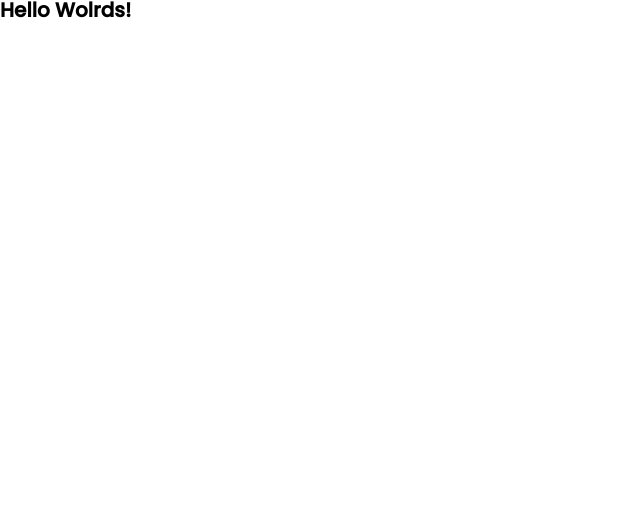
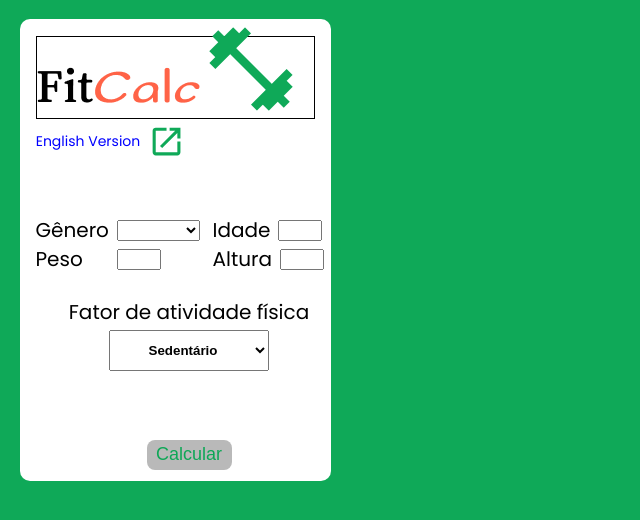
Before and after one commit to Odisseu93/fitcalc-extension, a React app: page / in a window 1280 px wide. Shown: the top 520 px of the page, without its empty margins (0-640 px from the left). Built offline with nearby package versions, Linux system fonts and the light colour scheme.

Commit message:
feat: add App component

```diff
--- a/src/App.tsx
+++ b/src/App.tsx
@@ -1,9 +1,53 @@
 import React from "react";
+import './app-styles.scss'
+const logo = require('./../assets/images/logo.png');
+const externalLink = require('./../assets/images/icon-external-link.svg');
 
 const App: React.FC = () => {
     return (
         <div className="app">
-            <h1>Hello Wolrds!</h1>
+            <header className="header"><img src={logo} alt="logo" /></header>
+            <button type="button" className="btn-language" id='btnLanguage'>
+                <span className="btn-language__span">English Version</span>
+                <img className="btn-language__img" src={externalLink} alt="external link icon" />
+                </button>
+            <form className="form" action="">
+                <fieldset>
+                    <div className="form__group">
+                        <label className="form__lbl" htmlFor="gender">Gênero</label>
+                        <select className="form__gender-select" name="gender" id="gender">
+                            <option className="form__gender-select__opt" value=""></option>
+                            <option className="form__gender-select__opt" value="male">Masculino</option>
+                            <option className="form__gender-select__opt" value="female">Feminino</option>
+                        </select>
+                    </div>
+                    <div className="form__group">
+                        <label className="form__lbl" htmlFor="age">Idade</label>
+                        <input type="number" step={0.01} name="age" id="age" />
+                    </div>
+                    <div className="form__group">
+                        <label className="form__lbl" htmlFor="weight">Peso</label>
+                        <input type="number" step={0.01} name="weight" id="weight" />
+                    </div>
+                    <div className="form__group">
+                        <label className="form__lbl" htmlFor="height">Altura</label>
+                        <input type="number" step={0.01} name="height" id="height" />
+                    </div>
+                </fieldset>
+                <fieldset>
+                    <div className="group__group">
+                        <label htmlFor="physicalActivity">Fator de atividade física</label>
+                        <select className="form__physical-activity-select" name="physicalActivity" id="physicalActivity">
+                            <option className="form__physical-activity-select__opt" value="Sedentary">Sedentário</option>
+                            <option className="form__physical-activity-select__opt" value="little_active">Pouco ativo</option>
+                            <option className="form__physical-activity-select__opt" value="moderately_active">Moderadamente ativo</option>
+                            <option className="form__physical-activity-select__opt" value="very_active">Muito ativo</option>
+                            <option className="form__physical-activity-select__opt" value="extremely_active">Extremamente ativo</option>
+                        </select>
+                    </div>
+                </fieldset>
+                <button className="form__submit">Calcular</button>
+            </form>
         </div>
     )
 };
--- /dev/null
+++ b/src/app-styles.scss
@@ -0,0 +1,141 @@
+@import './styles/variables';
+
+.app {
+    background: #FFF;
+    width: 311px;
+    height: 462.07px;
+    border-radius: 10px;
+    font-size: $poppins-df;
+
+    & button, select {
+        cursor: pointer;
+    }
+
+
+    & .btn-language {
+        display: grid;
+        width: 250px;
+        border: none;
+        grid-template-columns: 1fr 1fr;
+        align-items: center;
+        margin-left: 3px;
+        background: transparent;
+        // background: red;
+        &__span {
+            color: blue;
+            font-size: $poppins-sm;
+        }
+    }
+
+    & .header {
+        margin-left: 16px;
+    }
+
+    & .form {
+        display: flex;
+        flex-flow: column wrap;
+        align-items: center;
+
+        // background: #FFF;
+        & fieldset:nth-child(1) {
+            display: grid;
+            gap: 8px;
+            grid-template-columns: 1fr 1fr;
+            margin-top: 42px;
+            width: fit-content;
+            padding: 16px;
+            // border: 1px solid tomato;
+        }
+
+        &__group {
+            display: flex;
+            margin-right: 16px;
+            gap: 8px;
+            min-width: 114px;
+            max-width: 125px;
+            // background: red;
+
+            & input {
+                width: 36px;
+                text-align: center;
+
+            }
+
+        }
+
+        &__group:nth-child(1) {
+            margin-right: 55px;
+            // background: red;
+
+            // & input {
+            //     width: 32px;
+            // }
+        }
+        &__group:nth-child(3) {
+            // margin-right: 55px;
+            label {
+                margin-right: 26px;
+            }
+            // background: red;
+
+            // & input {
+            //     width: 32px;
+            // }
+        }
+
+
+        & fieldset:nth-child(2) {
+            display: grid;
+            gap: 16px;
+            width: fit-content;
+            // grid-template-columns: 1fr;
+            // flex-flow: column wrap;
+            justify-content: center;
+            align-items: center;
+            margin-top: 42px;
+            margin: 0 auto;
+            // width: max-content;
+            padding: 16px;
+            // border: 1px solid tomato;
+
+            & .form__physical-activity-select {
+                display: block;
+                margin: 8px auto;
+                height: 41px;
+                text-align: center;
+                font-weight: bold;
+                // border: 1px solid tomato;
+
+                &__opt {
+                    // background: blue;
+                    font-weight: bold;
+                }
+
+            }
+
+        }
+
+        &__submit {
+            margin-top: 45px;
+            height: 30px;
+            width: 85px;
+            border: none;
+            border-radius: 8px;
+            font-size: 18px;
+            // font-weight: bold;
+            background: $bg-btn-default;
+            color: $color-btn-default;
+
+            &:hover {
+                background: $bg-btn-hover;
+                color: $color-btn-hover;
+
+            }
+            &:active {
+                background: $bg-btn-active;
+                color: $color-btn-active;
+                box-shadow: $shadow-md;
+            }
+        }
+    }
+}
--- a/src/styles/_variables.scss
+++ b/src/styles/_variables.scss
@@ -1,9 +1,9 @@
 
 /* colors */
-$color-bg-btn-default: #B9B9B9;
-$color-bg-btn-hover: #5F5D5D;
-$color-bg-btnCalc-active: #3B3B3B;
-$color-bnt-hover: #25B665;
+$bg-btn-default: #B9B9B9;
+$bg-btn-hover: #5F5D5D;
+$bg-btn-active: #3B3B3B;
+$color-btn-hover: #25B665;
 $color-btn-active: #16FF00;
 $color-btn-default: #0DA756;
 $color-darkGreen: #043D1F;
--- a/src/styles/globals.scss
+++ b/src/styles/globals.scss
@@ -32,9 +32,15 @@ footer, header, hgroup, menu, nav, section {
 	display: block;
 }
 body {
+	display: grid;
+	justify-content: center;
+	align-items: center;
 	line-height: 1;
 	font-size: $poppins-df;
 	font-weight: $fw-rg;
+	background: $color-primary;
+	width: 350px;
+	height: 500px;
 }
 ol, ul {
 	list-style: none;
@@ -51,3 +57,9 @@ table {
 	border-collapse: collapse;
 	border-spacing: 0;
 };
+
+input::-webkit-outer-spin-button,
+input::-webkit-inner-spin-button {
+	-webkit-appearance: none;
+	margin: 0;
+}
```
